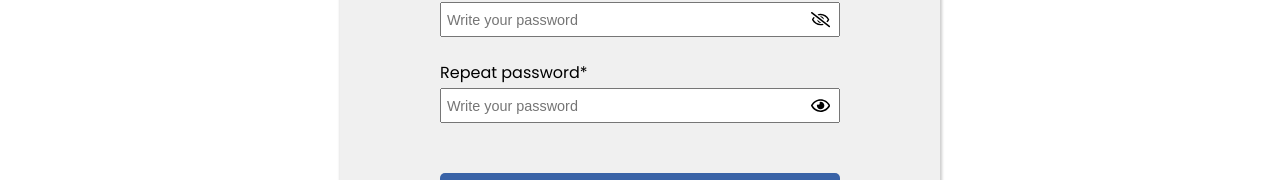
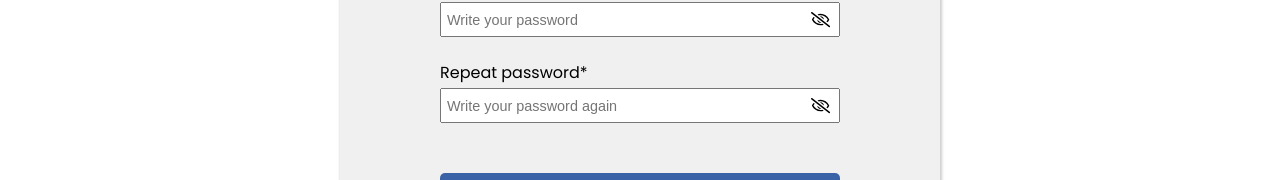
Before and after one commit to RodrigoLV9/chat-rooms, a React (Vite) app: page /register in a window 1280 px wide. Shown: the part 470-650 px from the top of the page. Built offline with nearby package versions, Linux system fonts and the light colour scheme.

Commit message:
feat(Login, Register): Add funtionality for iconEye of password in Login and Register components

```diff
--- a/src/pages/Login.tsx
+++ b/src/pages/Login.tsx
@@ -1,9 +1,13 @@
-import React from 'react'
+import React, {useState} from 'react'
 import {Link} from 'react-router-dom'
 import { FaRegEyeSlash as IconEyeDisabled } from "react-icons/fa";
 import { FaRegEye as IconEyeEnabled } from "react-icons/fa";
 import { FcGoogle as IconGoogle } from "react-icons/fc";
 export const Login:React.FC = () => {
+  const [isEyeEnabled, setEyeEnabled]=useState<boolean | undefined>(false)
+  const handleEyeClick=()=>{
+    setEyeEnabled(!isEyeEnabled)
+  }
   return (
     <main className='pageRegister'>
       <h1>Log In</h1>
@@ -19,8 +23,10 @@ export const Login:React.FC = () => {
         <div className="containerInput">
           <label htmlFor="" className='containerInput__label'>Password*</label>
           <div className="containerInput-input">
-            <input type="text" placeholder='Write your password' className='containerInput__input'/>
-            <IconEyeDisabled className='containerInput__icons'/>
+            <input type={isEyeEnabled ? "text" :"password"} placeholder='Write your password' className='containerInput__input'/>
+            {
+              isEyeEnabled ? <IconEyeEnabled className='containerInput__icons' onClick={handleEyeClick}/> : <IconEyeDisabled className='containerInput__icons' onClick={handleEyeClick}/>
+            }
           </div>
         </div>
         <div className="form__buttons">
--- a/src/pages/Register.tsx
+++ b/src/pages/Register.tsx
@@ -1,10 +1,14 @@
-import React from 'react'
+import React,{useState} from 'react'
 import {Link} from 'react-router-dom'
 import { FaRegEyeSlash as IconEyeDisabled } from "react-icons/fa";
 import { FaRegEye as IconEyeEnabled } from "react-icons/fa";
 import { FcGoogle as IconGoogle } from "react-icons/fc";
 import '../styles/Session.css'
 export const Register:React.FC = () => {
+  const [isEyeEnabled, setEyeEnabled]=useState<boolean | undefined>(false)
+  const handleEyeClick=()=>{
+    setEyeEnabled(!isEyeEnabled)
+  }
   return (
     <main className='pageRegister'>
       <h1>Sign Up</h1>
@@ -24,15 +28,19 @@ export const Register:React.FC = () => {
         <div className="containerInput">
           <label htmlFor="" className='containerInput__label'>Password*</label>
           <div className="containerInput-input">
-            <input type="text" placeholder='Write your password' className='containerInput__input'/>
-            <IconEyeDisabled className='containerInput__icons'/>
+            <input type={isEyeEnabled ? "text" :"password"} placeholder='Write your password' className='containerInput__input'/>
+            {
+              isEyeEnabled ? <IconEyeEnabled className='containerInput__icons' onClick={handleEyeClick}/> : <IconEyeDisabled className='containerInput__icons' onClick={handleEyeClick}/>
+            }
           </div>
         </div>
         <div className="containerInput">
           <label htmlFor="" className='containerInput__label'>Repeat password*</label>
           <div className="containerInput-input">
-            <input type="text" placeholder='Write your password' className='containerInput__input'/>
-            <IconEyeEnabled className='containerInput__icons'/>
+            <input type={isEyeEnabled ? "text" :"password"} placeholder='Write your password again' className='containerInput__input'/>
+            {
+              isEyeEnabled ? <IconEyeEnabled className='containerInput__icons' onClick={handleEyeClick}/> : <IconEyeDisabled className='containerInput__icons' onClick={handleEyeClick}/>
+            }
           </div>
         </div>
         <div className="form__buttons">
```
